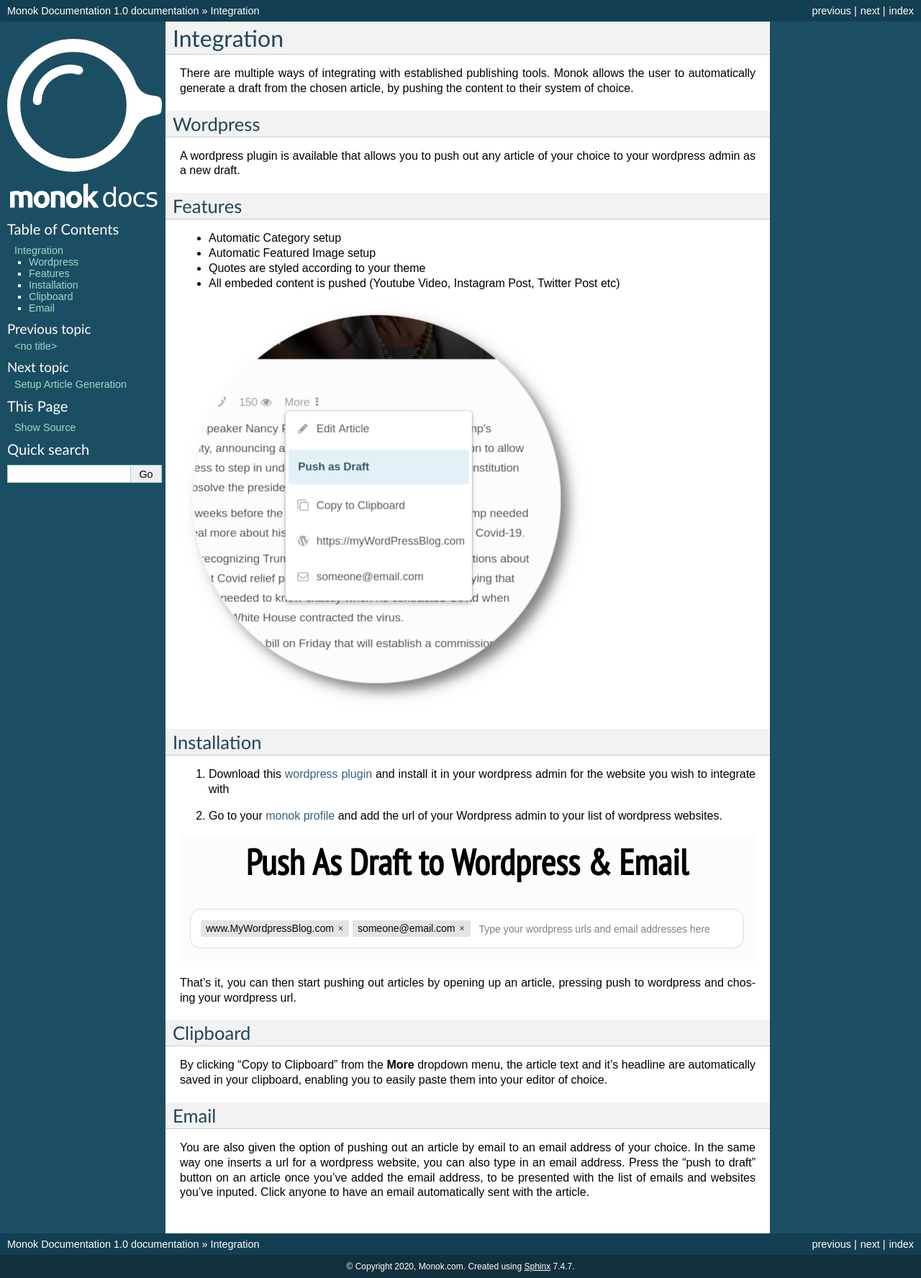
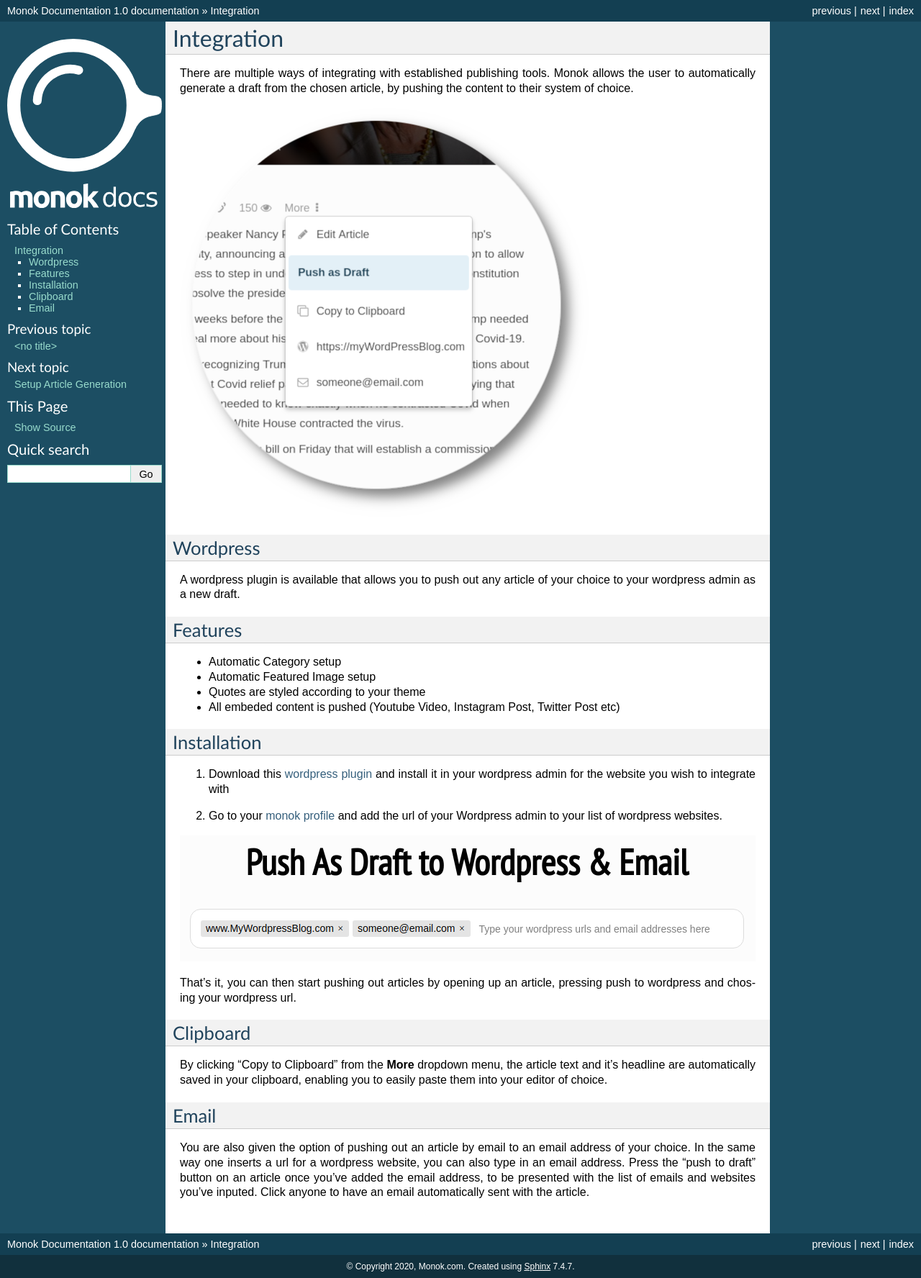
Before and after one commit to monoklabs/monok-docs, a Sphinx documentation site: the page built from docs/integrations.rst, in a window 1280 px wide. Shown: the whole page at 72% size. Built offline with Sphinx 7.4.7, drawn with Linux system fonts in a browser that asks for light colours.

Commit message:
Update integrations.rst

```diff
--- a/docs/integrations.rst
+++ b/docs/integrations.rst
@@ -5,6 +5,8 @@
 Monok allows the user to automatically generate a draft from
 the chosen article, by pushing the content to their system of
 choice.
+
+.. image:: images/moredropdown.png
 
 Wordpress
 --------
@@ -19,7 +21,7 @@
 - Quotes are styled according to your theme
 - All embeded content is pushed (Youtube Video, Instagram Post, Twitter Post etc)
 
-.. image:: images/moredropdown.png
+
 
 Installation
 ------------
```
